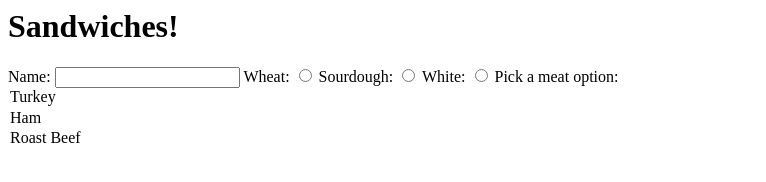
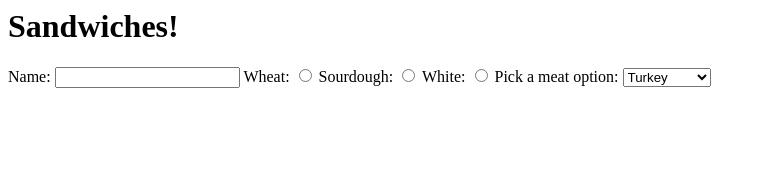
Before and after one commit to melaniec207/Sandwich, a plain HTML site: page index.html in a window 1280 px wide. Shown: the whole page, without its empty margins (0-766 px from the left). Drawn offline with Linux system fonts and the light colour scheme.

Commit message:
fixed spelling

```diff
--- a/index.html
+++ b/index.html
@@ -19,11 +19,11 @@
             <input type="radio" id=test name="test">
 
             <label for="test2">Pick a meat option:</label>
-            <selcet id="test2" name="test2">
+            <select id="test2" name="test2">
                 <option value="one">Turkey</option>
                 <option value="two">Ham</option>
-                <option value="three"> Roast Beef</option>
-            </selcet>
+                <option value="three">Roast Beef</option>
+            </select>
         </body>
     </head>
 </html>
```
